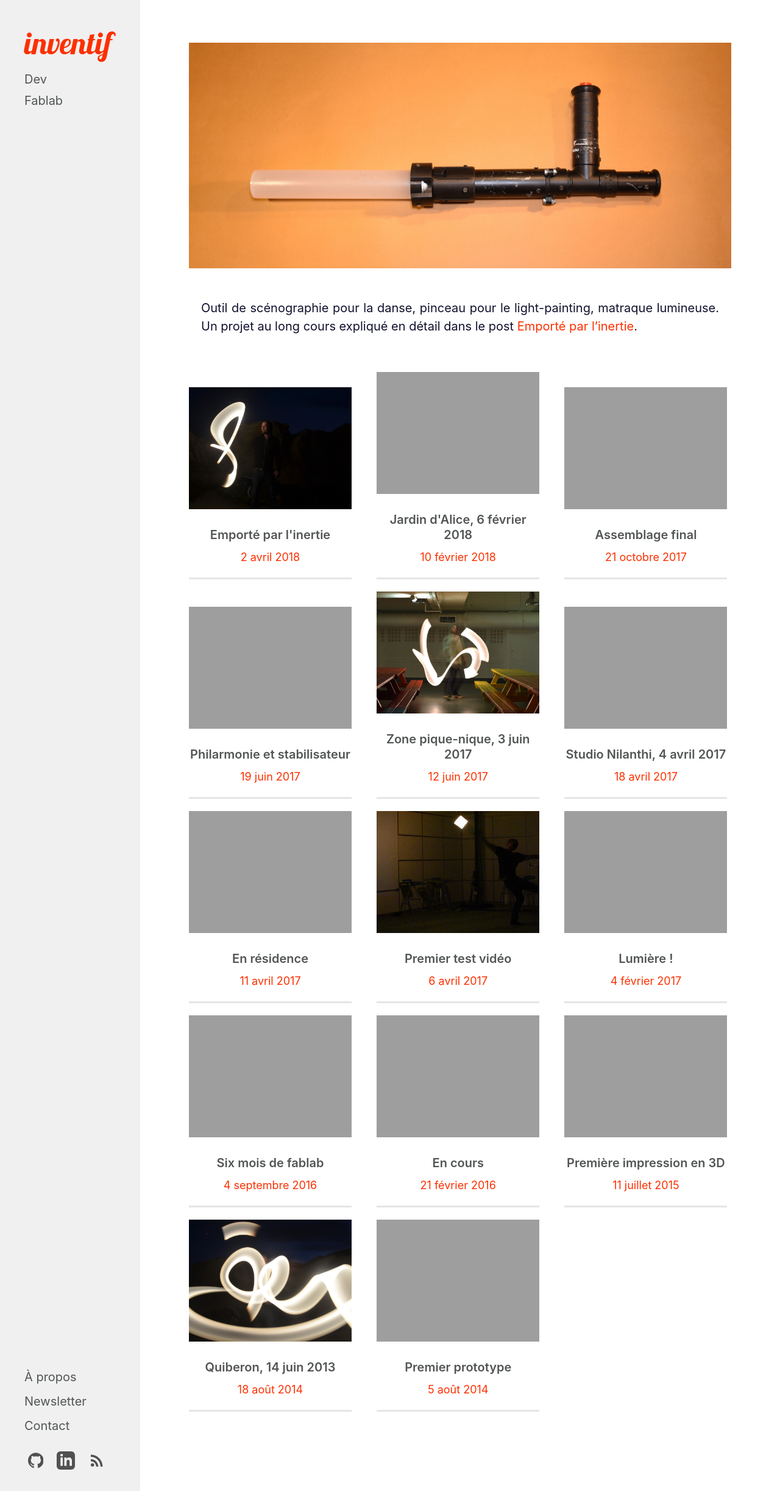
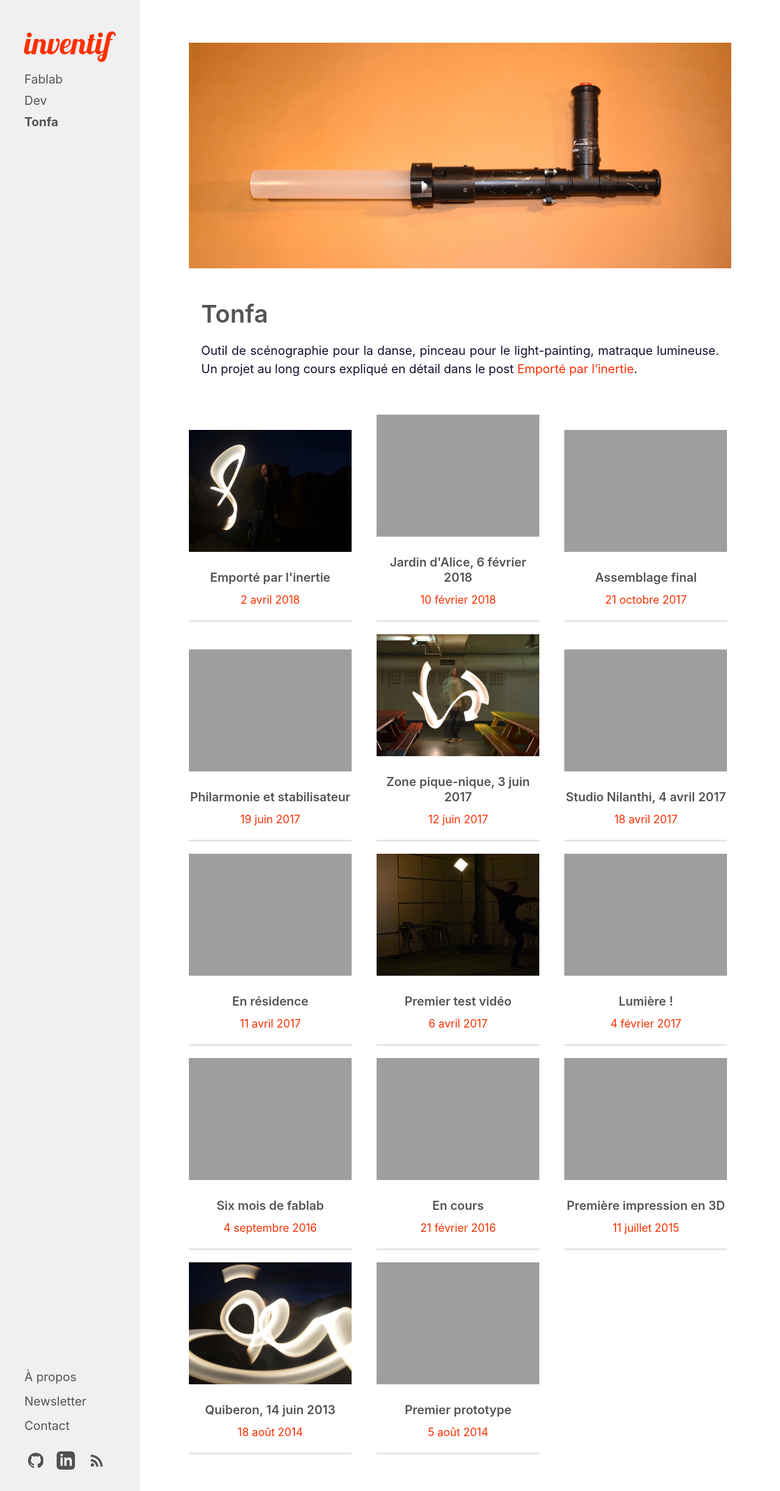
Before and after one commit to Ruff9/inventif, a Jekyll site: the page built from category/tonfa.md, in a window 1280 px wide. Shown: the whole page at 61% size. Built offline with Jekyll 4.4.1, drawn with Linux system fonts in a browser that asks for light colours.

Commit message:
update sidebar

```diff
--- a/_includes/category-links.html
+++ b/_includes/category-links.html
@@ -1,12 +1,8 @@
-{% comment %}
-  Dynamically generate list of links to all category pages
-{% endcomment %}
-{% assign pages_list = site.pages %}
-{% for node in pages_list %}
-  {% if node.title != null %}
-    {% if node.layout == "category" %}
-      <a class="category-link {% if page.url == node.url %} active{% endif %}"
-          href="{{ site.baseurl }}{{ node.url }}">{{ node.title }}</a>
-    {% endif %}
-  {% endif %}
-{% endfor %}
+<a class="category-link {% if page.url == '/fablab' %} active{% endif %}"
+   href="{{ site.baseurl }}/fablab">Fablab</a>
+
+<a class="category-link {% if page.url == '/dev' %} active{% endif %}"
+   href="{{ site.baseurl }}/dev">Dev</a>
+
+<a class="category-link {% if page.url == '/tonfa' %} active{% endif %}"
+   href="{{ site.baseurl }}/tonfa">Tonfa</a>
--- a/_includes/newsletter-modal.html
+++ b/_includes/newsletter-modal.html
@@ -2,7 +2,8 @@
   <div class="modal__overlay jsOverlay"></div>
   <div class="modal__container newsletter-modal-container">
     <h1 class='newsletter-modal-title'>Newsletter</h1>
-    <div class='newletter-modal-description'>Un mail pour chaque nouveau post.</div>
+    <div class='newletter-modal-description'>Un mail pour chaque nouveau post (< 5 / an).</div>
+
     <div id="mc_embed_signup newsletter-form-container">
       <form action="https://inventif.us19.list-manage.com/subscribe/post?u=effa6874f8be70bffaeadf80a&amp;id=03c584e4ca" method="post" id="mc-embedded-subscribe-form" name="mc-embedded-subscribe-form" class="validate newsletter-form" target="_blank" novalidate>
         <div id="mc_embed_signup_scroll">
--- a/category/tonfa.md
+++ b/category/tonfa.md
@@ -1,6 +1,6 @@
 ---
 layout: category
-title: ''
+title: Tonfa
 category: tonfa
 permalink: tonfa
 ---
```
Also changed, not shown: _posts/2018-04-02-retroTonfa.md (+1 -1 lines).
